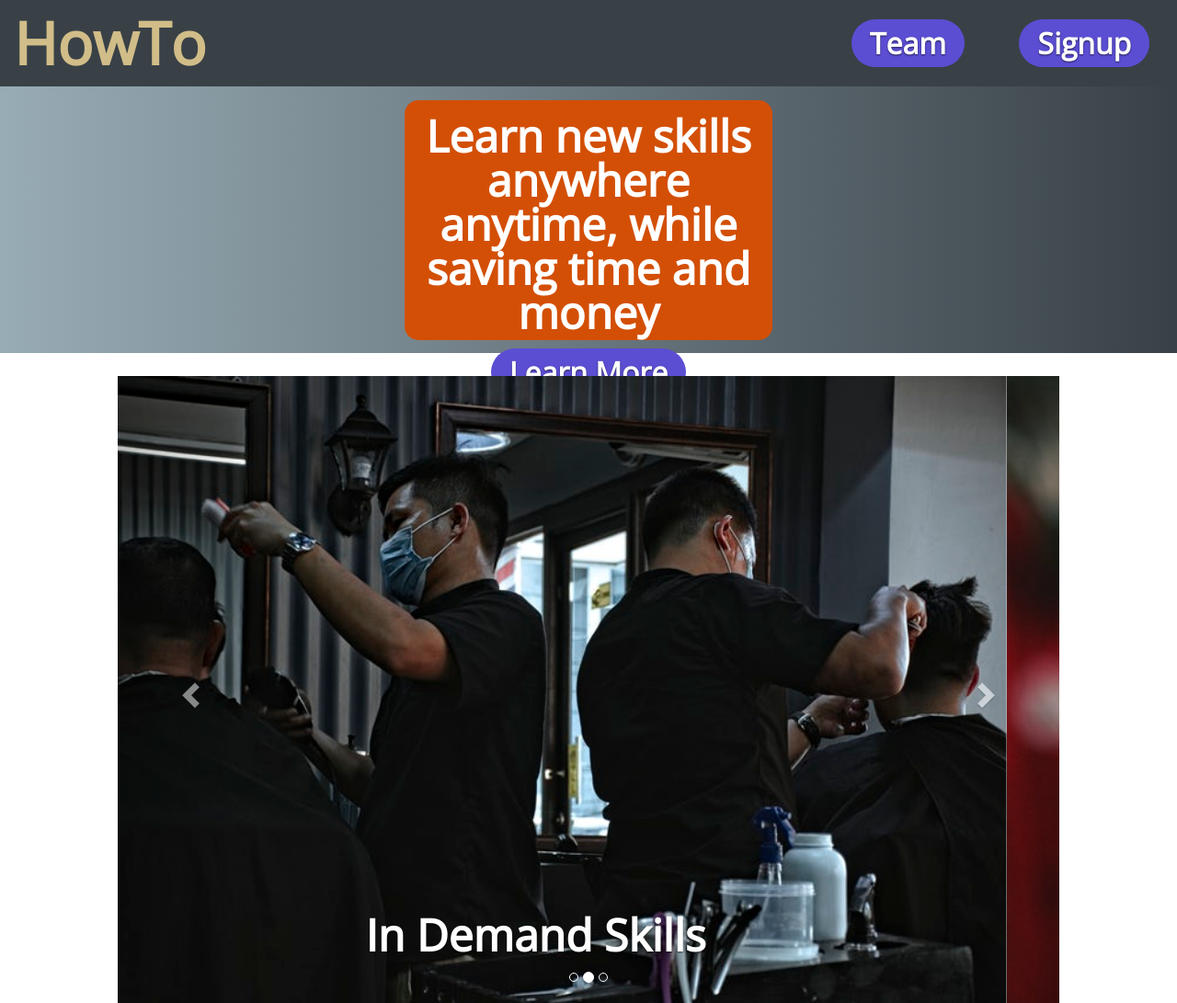
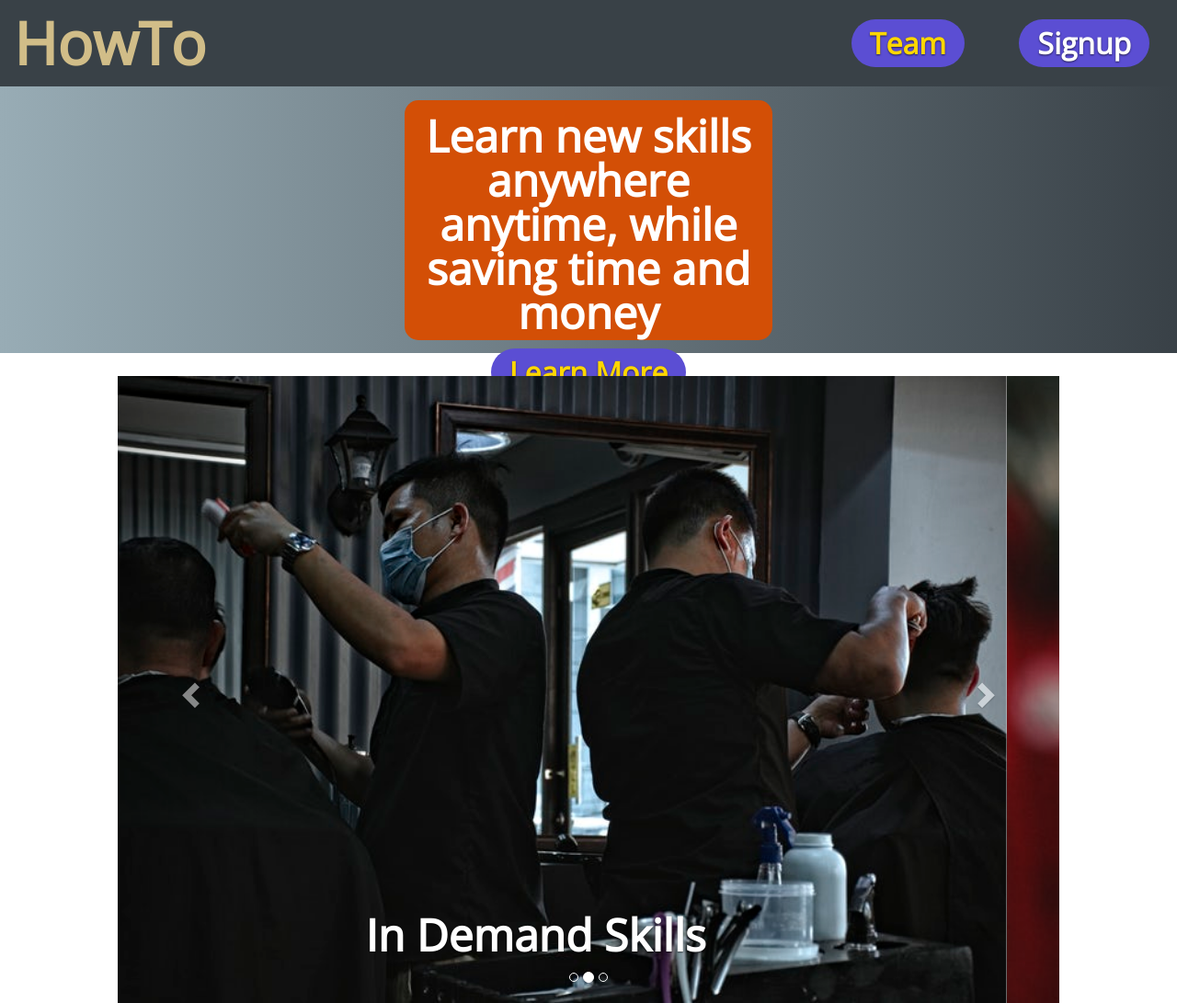
Before and after one commit to how-to-app/landing-page, a plain HTML site: page index.html in a window 1280 px wide. Shown: the top 1091 px of the page at 92% size. Drawn offline with nearby package versions, Linux system fonts and the light colour scheme.

Commit message:
added javascript and made changes

```diff
--- a/index.html
+++ b/index.html
@@ -11,7 +11,10 @@
     <!-- Bootstrap Dependencies -->
     <link rel="stylesheet" href="https://maxcdn.bootstrapcdn.com/bootstrap/3.4.0/css/bootstrap.min.css">
     <script src="https://ajax.googleapis.com/ajax/libs/jquery/3.3.1/jquery.min.js"></script>
-    <script src="https://maxcdn.bootstrapcdn.com/bootstrap/3.4.0/js/bootstrap.min.js"></script>
+	<script src="https://maxcdn.bootstrapcdn.com/bootstrap/3.4.0/js/bootstrap.min.js"></script>
+
+	<!-- Bootstrap icon -->
+	<link href="https://unpkg.com/ionicons@4.5.5/dist/css/ionicons.min.css" rel="stylesheet">
 
     <!-- Custom Fonts (logos in footer) -->
     <link rel="stylesheet" href="https://use.fontawesome.com/releases/v5.7.2/css/all.css" integrity="sha384-fnmOCqbTlWIlj8LyTjo7mOUStjsKC4pOpQbqyi7RrhN7udi9RwhKkMHpvLbHG9Sr" crossorigin="anonymous">
@@ -37,7 +40,9 @@
           <h2>Learn new skills anywhere anytime, while saving time and money</h2>
           <a class="button" href="#">Learn More</a>
         </div>
-      </header>
+	  </header>
+
+
 
 
       <div class="main-content">
@@ -92,9 +97,12 @@
          </div>
          <img class="bottom-banner-img" src="images/coding.jpeg" alt="learning to code">
        </div>
-      </div>
+	  </div>
+
+	  <script src="js/home-page.js"></script>
 
       <footer>
+
         <div class="copyright">
           <p>&copy;2019 HowTo, Inc.</p>
         </div>
--- /dev/null
+++ b/js/home-page.js
@@ -0,0 +1,25 @@
+//changes to nav bar
+// let button = document.querySelector('.bottom-banner-left');
+//     button.addEventListener('click', function(){
+//         button.style.background = 'gold';
+//     })
+// for the home-page header-right class
+   let head = document.querySelector('.header-right');
+   head.addEventListener('dblclick', function (e) {
+    head.classList.toggle('large');
+  });
+
+//used queryselector all with forEach to change the color
+ let button = document.querySelectorAll('.button');
+ isGold = false;
+
+ button.forEach(element => {
+     if(isGold){
+        element.style.color = '@straw';
+        isGold = false;
+     }
+     else{
+        element.style.color = 'gold';
+        isGold =true;
+     }
+ });
--- a/less/home-page.less
+++ b/less/home-page.less
@@ -5,6 +5,7 @@
   @media @mobile {
     display: none;
   }
+
 
   .carousel-inner>.item>a>img, .carousel-inner>.item>img, .img-responsive, .thumbnail a>img, .thumbnail>img {
     width: 100%;
@@ -23,7 +24,8 @@
       width: 40%;
 
       &:hover {
-        text-decoration: none;
+         text-decoration: none;
+
       }
     }
   }
@@ -41,6 +43,8 @@
   @media @mobile {
     flex-direction: column;
     max-height: 100%;
+    background:@gullyGold;
+
   }
 
   .bottom-banner-left {
@@ -86,3 +90,9 @@
     }
   }
 }
+/* toggle used for js on home-page header-right class */
+.large {
+  transform: scale(1.3);
+}
+
+//
--- a/less/mixins.less
+++ b/less/mixins.less
@@ -16,5 +16,7 @@
       border: 1px solid @c1;
       color: @c1;
       cursor: pointer;
+
+
     }
 }
--- a/less/variables.less
+++ b/less/variables.less
@@ -8,9 +8,10 @@
 @straw: #5B4ED3;
 @sanJuan: #394147;
 @gullGray: #98ACB5;
+@gullyGold:#D1BD88;
 
 
 
 // breakpoints
-@tablet: ~"(max-width: 1100px)";
-@mobile: ~"(max-width: 720px)";
+@tablet: ~"(max-width: 800px)";
+@mobile: ~"(max-width: 515px)";
```
Also changed, not shown: less/header.less (+12 -2 lines), css/index.css, less/index.less (line endings or trailing spaces).
